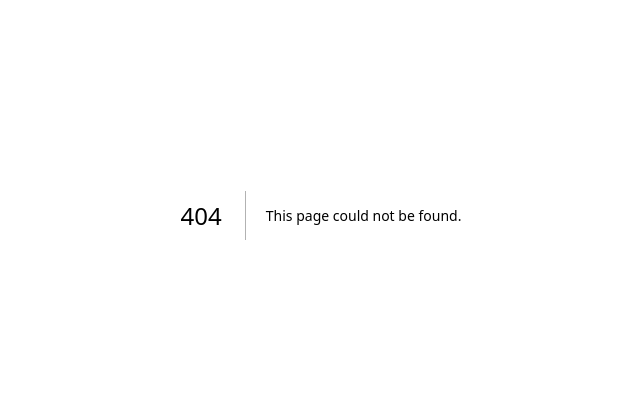
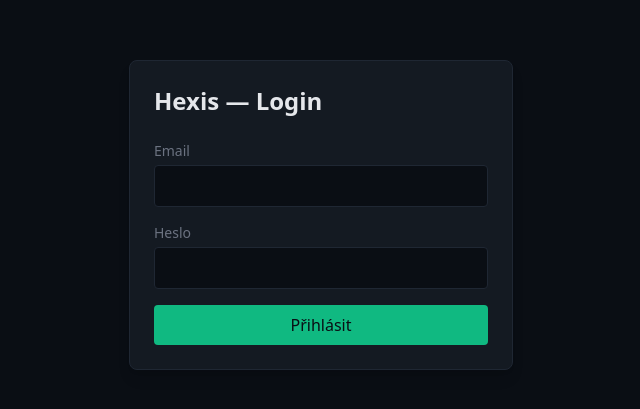
Before and after one commit to JakubSejda/hexis, a Next.js app: page /login in a window 1280 px wide. Before the commit this address had no page. Shown: the part 185-594 px from the top of the page, without its empty margins (319-959 px from the left). Built offline with nearby package versions, Linux system fonts and the light colour scheme.

Commit message:
feat(m1): login page with credentials form

```diff
--- /dev/null
+++ b/src/app/(auth)/layout.tsx
@@ -0,0 +1,9 @@
+export default function AuthLayout({ children }: { children: React.ReactNode }) {
+  return (
+    <main className="bg-background flex min-h-screen items-center justify-center p-6">
+      <div className="border-border bg-surface w-full max-w-sm rounded-lg border p-6 shadow-lg">
+        {children}
+      </div>
+    </main>
+  )
+}
--- /dev/null
+++ b/src/app/(auth)/login/login-form.tsx
@@ -0,0 +1,89 @@
+'use client'
+
+import { useState, useTransition } from 'react'
+import { useRouter, useSearchParams } from 'next/navigation'
+import { signIn } from 'next-auth/react'
+
+export default function LoginForm() {
+  const router = useRouter()
+  const searchParams = useSearchParams()
+  const callbackUrl = searchParams.get('callbackUrl') ?? '/dashboard'
+
+  const [email, setEmail] = useState('')
+  const [password, setPassword] = useState('')
+  const [error, setError] = useState<string | null>(null)
+  const [isPending, startTransition] = useTransition()
+
+  function onSubmit(e: React.FormEvent) {
+    e.preventDefault()
+    setError(null)
+
+    startTransition(async () => {
+      const res = await signIn('credentials', {
+        email,
+        password,
+        redirect: false,
+      })
+
+      if (res?.error) {
+        setError('Neplatný email nebo heslo.')
+        return
+      }
+
+      router.push(callbackUrl)
+      router.refresh()
+    })
+  }
+
+  return (
+    <>
+      <h1 className="mb-6 text-2xl font-semibold">Hexis — Login</h1>
+
+      <form onSubmit={onSubmit} className="space-y-4">
+        <div>
+          <label htmlFor="email" className="text-muted mb-1 block text-sm">
+            Email
+          </label>
+          <input
+            id="email"
+            type="email"
+            required
+            value={email}
+            onChange={(e) => setEmail(e.target.value)}
+            className="border-border bg-background text-foreground focus:border-primary w-full rounded border px-3 py-2 focus:outline-none"
+            disabled={isPending}
+          />
+        </div>
+
+        <div>
+          <label htmlFor="password" className="text-muted mb-1 block text-sm">
+            Heslo
+          </label>
+          <input
+            id="password"
+            type="password"
+            required
+            value={password}
+            onChange={(e) => setPassword(e.target.value)}
+            className="border-border bg-background text-foreground focus:border-primary w-full rounded border px-3 py-2 focus:outline-none"
+            disabled={isPending}
+          />
+        </div>
+
+        {error && (
+          <p className="border-danger/40 bg-danger/10 text-danger rounded border px-3 py-2 text-sm">
+            {error}
+          </p>
+        )}
+
+        <button
+          type="submit"
+          disabled={isPending}
+          className="bg-primary text-background hover:bg-primary/90 w-full rounded px-4 py-2 font-medium disabled:opacity-50"
+        >
+          {isPending ? 'Přihlašuji…' : 'Přihlásit'}
+        </button>
+      </form>
+    </>
+  )
+}
--- /dev/null
+++ b/src/app/(auth)/login/page.tsx
@@ -0,0 +1,10 @@
+import { Suspense } from 'react'
+import LoginForm from './login-form'
+
+export default function LoginPage() {
+  return (
+    <Suspense>
+      <LoginForm />
+    </Suspense>
+  )
+}
```
